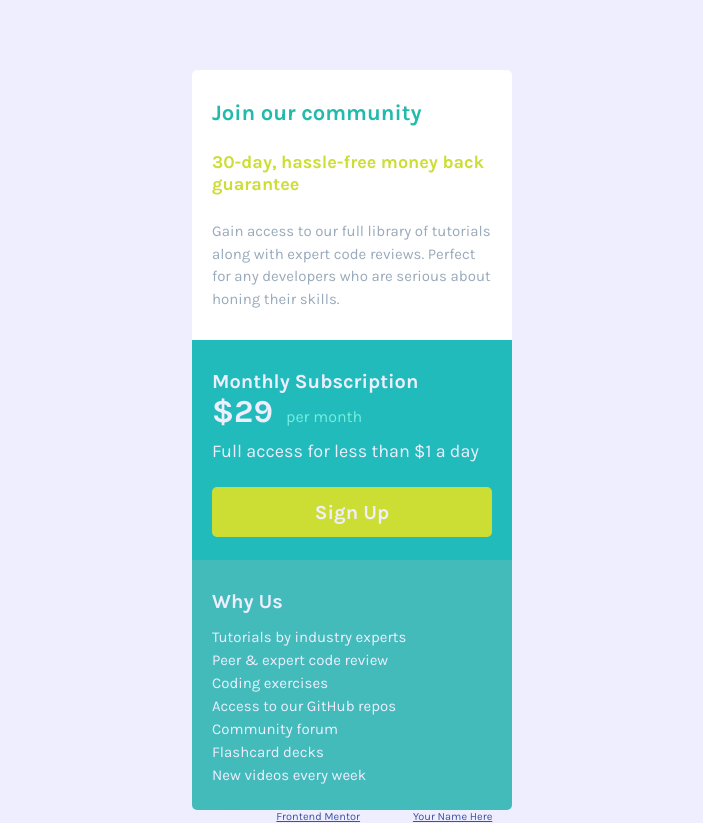
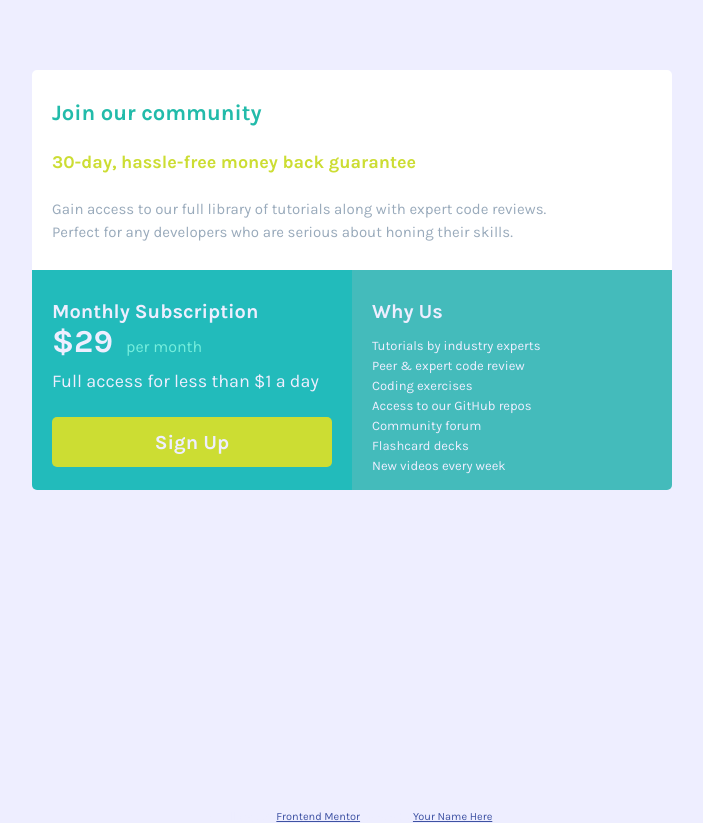
Before and after one commit to BrunoSilvaFaria/single-price-component-master, a plain HTML site: page index.html in a window 1280 px wide. Shown: the whole page, without its empty margins (288-991 px from the left). Drawn offline with Linux system fonts and the light colour scheme.

Commit message:
Implementação de veersão desktop

```diff
--- a/styles/main.scss
+++ b/styles/main.scss
@@ -87,14 +87,15 @@ main{
 // === Card Info ===
 .card__info{
   background: #44bbbb;
-  height: 250px;
-  border-radius: 0 0 5px 5px;
+  width: 320px;
+  height: 220px;
+  border-radius: 0 5px 5px 0;
   .card__info__titulo{
     font-size: 20px;
     margin-bottom: 15px;
   }
   .card__info__lista{
-    font-size: 15px;
+    font-size: 13px;
     color: #a5eef4;
     width: 200px;
     li{
@@ -103,3 +104,31 @@ main{
     }
   }
 }
+@media(min-width: 650px) {
+  main{
+    max-width: 640px;
+  }
+  .section{
+    margin: 0 0 0 20px;
+  }
+  .section:first-child{
+    width: 500px;
+  }
+  .header__conteiner{
+    width: 640px;
+    height: 200px;
+  }
+  .header__titulo, .header__subtitulo{
+    margin-bottom: 0;
+  }
+
+  .card__info{
+    border-radius: 0 0 5px 0;
+  }
+  .card--plano{
+    border-radius: 0 0 0 5px;
+  }
+  .cards__conteiner{
+    display: flex;
+  }
+}
```
Also changed, not shown: styles/main.css, 1 other file.
